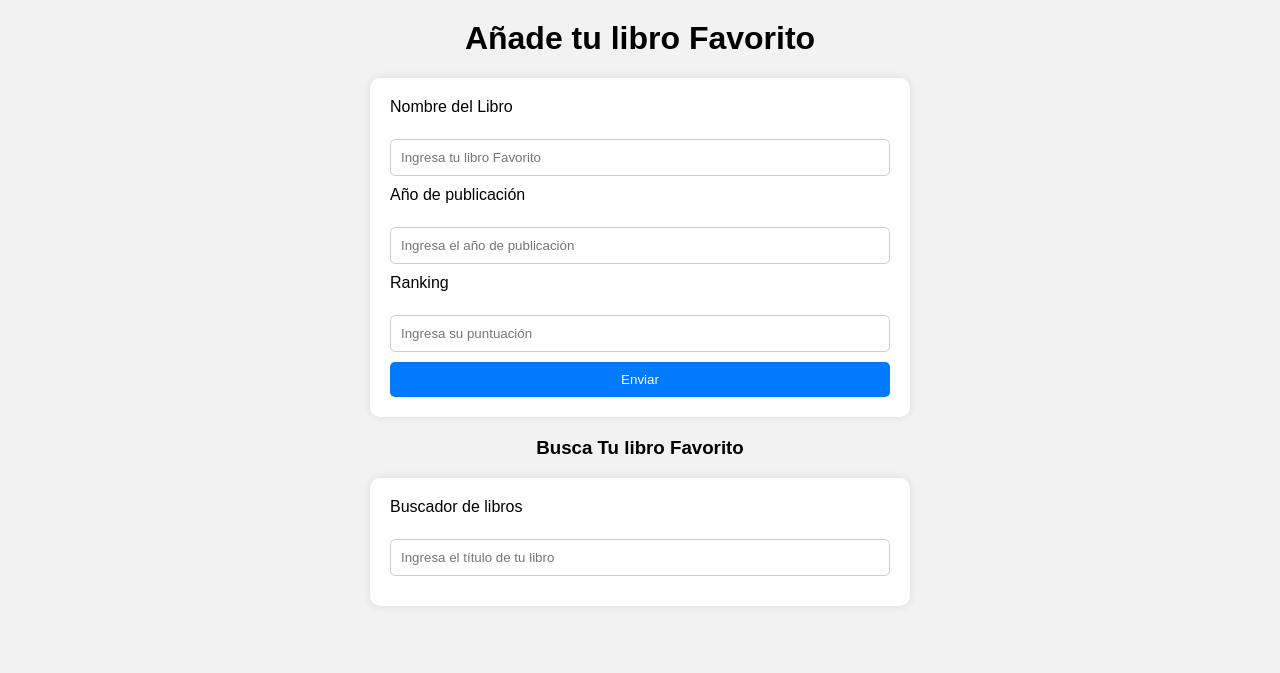
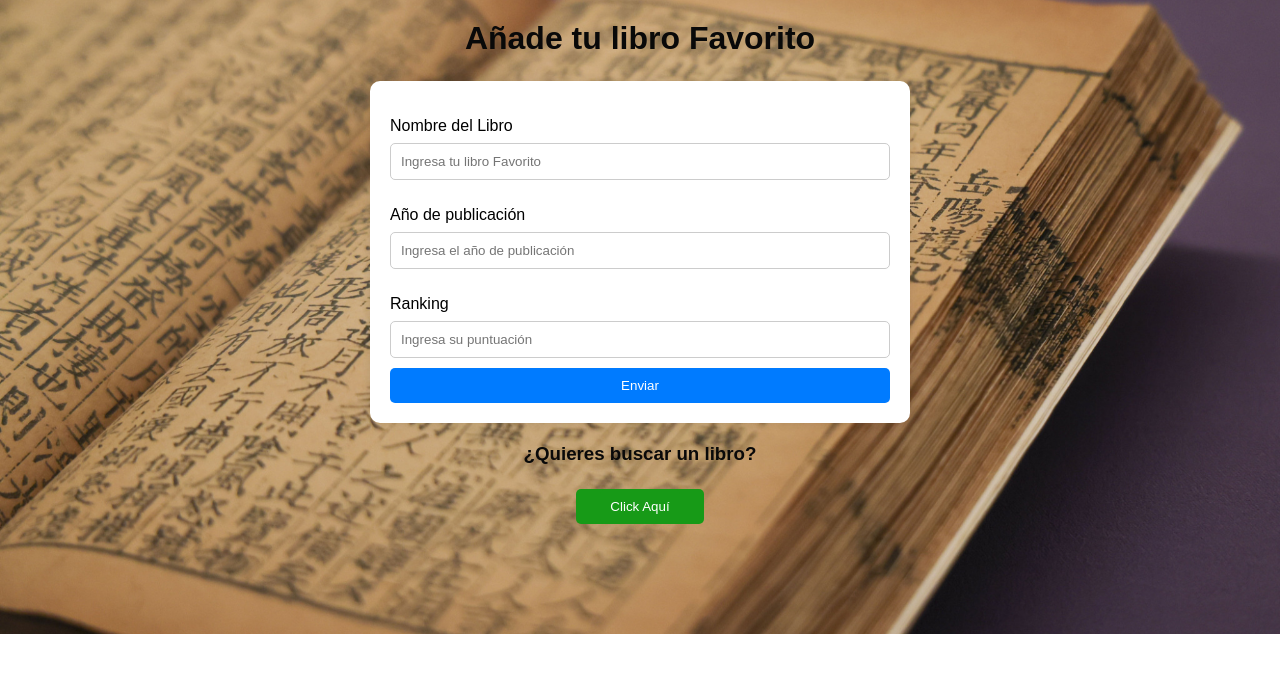
Before and after one commit to EliasXVIII/flask_SQLite3_back, a Flask app: page / in a window 1280 px wide. Shown: the top 673 px of the page. Run offline with Flask 3, Linux system fonts and the light colour scheme.

Commit message:
Add delete and search in html, Add CCS, img and function DELETE

```diff
--- a/app.py
+++ b/app.py
@@ -1,4 +1,5 @@
-from flask import Flask, jsonify, request, render_template, url_for ##Render template nos ayuda a publicar o enlazar el html
+from flask import Flask, jsonify, request, render_template, url_for
+from sqlalchemy import or_ ##Render template nos ayuda a publicar o enlazar el html
 
 ##Ahora vamos a importar el formato de tabla que hemos creado en Models.py
 from Models import db, books
@@ -37,6 +38,14 @@ db.init_app(app)  ##Esto es para que sepa donde debe iniciar la base de datos ""
 @app.route("/")
 def home():
     return render_template("index.html")
+
+@app.route("/search.html", methods=["GET"])
+def search():
+    return render_template("search.html")
+
+@app.route("/delete.html", methods=["GET"])
+def delete():
+    return render_template("delete.html")
 
 
 @app.route("/api/v1/books", methods=["GET"])
@@ -81,7 +90,7 @@ def getBook():
         if "score" in request.args:
             fields["score"] = request.args["score"]
 
-        book = books.query.filter_by(**fields)[1]
+        book = books.query.filter_by(**fields).first()
         if not book:
             return jsonify({"message": "No se ha encontrado el libro"}), 404
         else:
@@ -111,6 +120,48 @@ def addBook():
         return jsonify({"message": "Error al cargar el libro!!"}), 500
 
 
+## Aca voy a crear la funcion para buscar libros a traves del fomulario creado en templates
+
+
+@app.route("/api/search", methods=["POST"])
+def searchBook():
+    try:
+        titleBook = request.form["title"]
+        book = books.query.filter(books.title.like(f"%{titleBook}%")).first()
+        if not book:
+            return jsonify({"message": "No se ha encontrado el libro"}), 404
+        else:
+            return jsonify(book.serialize()), 200
+    except Exception:
+        exception("Falla el servidor!! ")
+        return jsonify({"message": "Falla el servidor!!"}), 500
+
+@app.route("/api/delete", methods=["DELETE"])
+def deleteBook():
+    try:
+        # Obtener el título del libro de la solicitud DELETE
+        title = request.args.get("title")
+
+        # Buscar el libro por su título en la base de datos
+        book = books.query.filter_by(title=title).first()
+        if not book:
+            # Si el libro no existe, devuelve un mensaje de error
+            return jsonify({"message": "El libro no existe"}), 404
+
+        # Eliminar el libro de la base de datos
+        db.session.delete(book)
+        db.session.commit()
+
+        # Devolver un mensaje de éxito
+        return jsonify({"message": "Libro eliminado exitosamente"}), 200
+
+    except Exception as e:
+        # Si ocurre algún error durante el proceso, devuelve un mensaje de error interno del servidor
+        exception(f"Falla en el servidor al eliminar el libro: {str(e)}")
+        return jsonify({"message": "Error interno del servidor al eliminar el libro"}), 500
+
+
+
 if __name__ == "__main__":
     ####### Esto pertenece a JWT #####
     load_dotenv()
--- a/static/style.css
+++ b/static/style.css
@@ -1,13 +1,21 @@
+*{
+    margin: 0 auto;
+}
 body {
     font-family: Arial, sans-serif;
-    margin: 0;
-    padding: 0;
-    background-color: #f2f2f2;
+    background-image: URL("/static/bookimg.png");
+    background-repeat: no-repeat;
+    background-position: center;
+    background-size: cover;
+
+
 }
 
 h1, h3 {
     text-align: center;
     margin-top: 1.25rem;
+    margin-bottom: 1.5rem;
+    color: #090909;
 }
 
 form {
@@ -21,7 +29,8 @@ form {
 
 label {
     display: block;
-    margin-bottom: 0.3125rem;
+    margin-bottom: 0.5rem;
+    margin-top: 1rem;
 }
 
 input[type="text"] {
@@ -47,6 +56,17 @@ input[type="submit"]:hover {
     background-color: #0056b3;
 }
 
+button, a{
+    width: 10%;
+    padding: 0.625rem;
+    background-color: rgb(23, 154, 23);
+    color: #fff;
+    border: none;
+    border-radius: 0.3125rem;
+    cursor: pointer;
+    text-decoration: none;
+}
+
 /* Media query para dispositivos móviles */
 @media (max-width: 37.5rem) {
     form {
--- a/templates/index.html
+++ b/templates/index.html
@@ -14,27 +14,19 @@
    <!--  Vamos a añadir un formulario con el metodo POST
     en el action agregamos la ruta /api/addbook -->
     <form action="/api/addbook" method="post">
-        <label for="title">Nombre del Libro</label><br>
+        <label for="title">Nombre del Libro</label>
         <input type="text" id="title" name="title" placeholder="Ingresa tu libro Favorito">
 <br>
-        <label for="year">Año de publicación</label><br>
+        <label for="year">Año de publicación</label>
         <input type="text" id="year" name="year" placeholder="Ingresa el año de publicación">
 <br>
-        <label for="score">Ranking</label><br>
+        <label for="score">Ranking</label>
         <input type="text" id="score" name="score" placeholder="Ingresa su puntuación">
 <br>
         <input type="submit" value="Enviar">
     </form>
 </div>
-<div>
-
-    <h3>Busca Tu libro Favorito</h3>
-
-     <form action="/api/addbook" method="post">
-         <label for="title">Buscador de libros</label><br>
-         <input type="text" id="title" name="title" placeholder="Ingresa el título de tu libro">
-     </form>
-    </div>
-    <br>
+<h3>¿Quieres buscar un libro?</h3>
+<h3><button><a href="search.html">Click Aquí</a></button></h3>
 </body>
 </html>
```
Also changed, not shown: templates/delete.html (added, +47 -0 lines), templates/search.html (added, +27 -0 lines), database/libros.db, static/backBook.jpg (added), static/bookimg.png (added).
